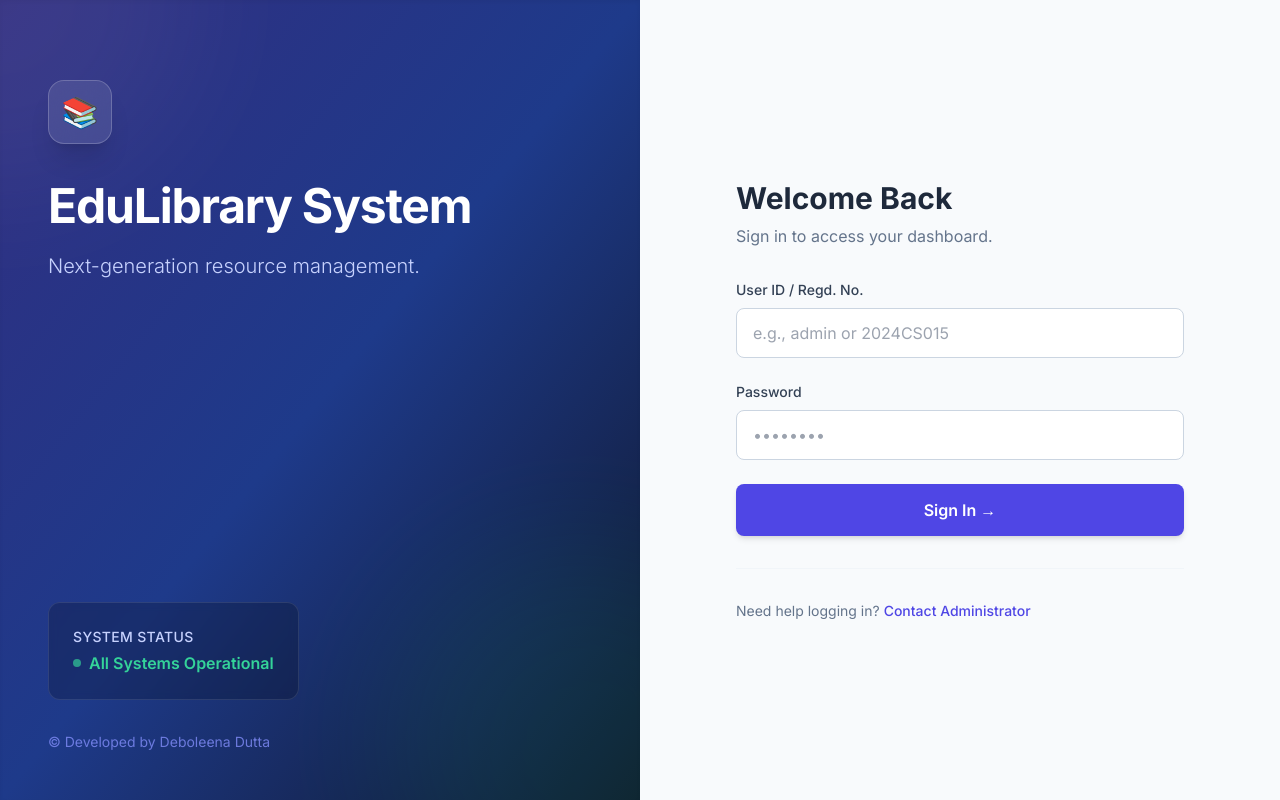
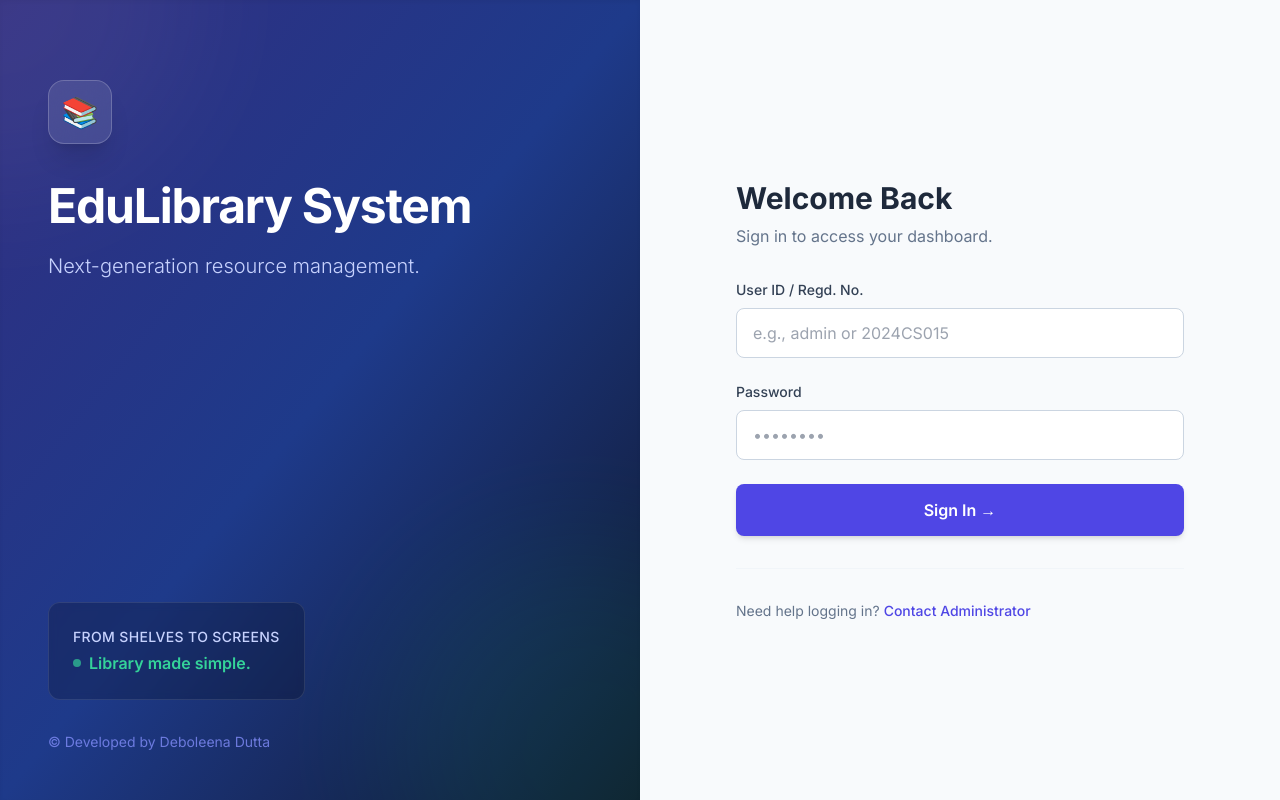
Before and after one commit to Deboleena9/Smart_library, a Django app: page / in a window 1280 px wide. Run offline with Django 5.2, Linux system fonts and the light colour scheme; data that the repository does not hold is empty; some libraries are stand-ins or nearby versions.

Commit message:
minor text update

```diff
--- a/library_system/core/templates/index.html
+++ b/library_system/core/templates/index.html
@@ -29,9 +29,9 @@
 
         <div class="relative z-10">
             <div class="bg-black/20 backdrop-blur-sm p-6 rounded-xl border border-white/10 inline-block">
-                <p class="text-sm text-indigo-200 font-medium tracking-wide uppercase mb-1">System Status</p>
+                <p class="text-sm text-indigo-200 font-medium tracking-wide uppercase mb-1">From Shelves to screens</p>
                 <p class="text-emerald-400 font-semibold flex items-center gap-2">
-                    <span class="w-2 h-2 bg-emerald-400 rounded-full animate-pulse"></span> All Systems Operational
+                    <span class="w-2 h-2 bg-emerald-400 rounded-full animate-pulse"></span> Library made simple.
                 </p>
             </div>
             <div class="mt-8 text-sm text-indigo-400/80">
```
